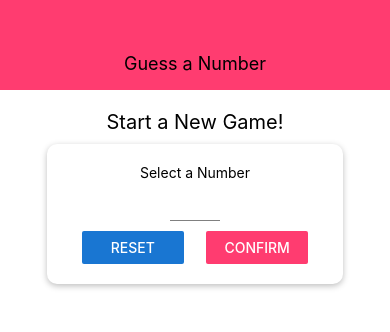
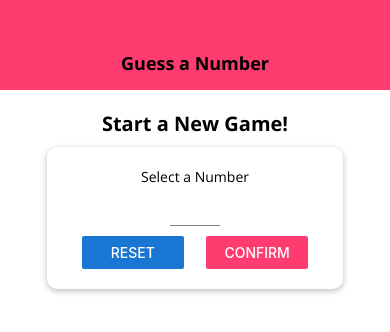
Before and after one commit to MachukIvan/guess-number-app, a React Native app: screen / in a window 390 px wide. Shown: the top 332 px of the page. Built offline with nearby package versions, Linux system fonts and the light colour scheme.

Commit message:
Added and set up custom fonts

```diff
--- a/App.js
+++ b/App.js
@@ -1,14 +1,34 @@
 import React, { useState } from 'react';
 import { StyleSheet, View } from 'react-native';
+import * as Font from 'expo-font';
+import { AppLoading } from 'expo';
 
 import Header from './components/Header';
 import StartGameScreen from './screens/StartGameScreen';
 import GameScreen from './screens/GameScreen';
 import GameOverScreen from './screens/GameOverScreen';
 
+const fetchFonts = () => {
+  return Font.loadAsync({
+    'open-sans': require('./assets/fonts/OpenSans-Regular.ttf'),
+    'open-sans-bold': require('./assets/fonts/OpenSans-Bold.ttf'),
+  });
+};
+
 export default function App() {
   const [userNumber, setUserNumber] = useState();
   const [guessRounds, setGuessRounds] = useState(0);
+  const [dataLoaded, setDataLoaded] = useState(false);
+
+  if (!dataLoaded) {
+    return (
+      <AppLoading
+        startAsync={fetchFonts}
+        onFinish={() => setDataLoaded(true)}
+        onError={(error) => console.error(error)}
+      />
+    );
+  }
 
   const configureNewGameHandler = () => {
     setGuessRounds(0);
--- /dev/null
+++ b/components/BodyText.js
@@ -0,0 +1,14 @@
+import React from 'react';
+import { Text, StyleSheet } from 'react-native';
+
+const BodyText = ({ children, style }) => (
+  <Text style={{ ...styles.body, ...style }}>{children}</Text>
+);
+
+const styles = StyleSheet.create({
+  body: {
+    fontFamily: 'open-sans',
+  },
+});
+
+export default BodyText;
--- a/components/Header.js
+++ b/components/Header.js
@@ -1,10 +1,11 @@
 import React from 'react';
-import { View, Text, StyleSheet } from 'react-native';
+import { View, StyleSheet } from 'react-native';
+import TitleText from './TitleText';
 import colors from '../constants/colors';
 
 const Header = ({ title }) => (
   <View style={styles.header}>
-    <Text style={styles.headerTitle}>{title}</Text>
+    <TitleText>{title}</TitleText>
   </View>
 );
 
@@ -17,10 +18,6 @@
     alignItems: 'center',
     justifyContent: 'center',
   },
-  headerTitle: {
-    color: 'black',
-    fontSize: 18,
-  },
 });
 
 export default Header;
--- /dev/null
+++ b/components/TitleText.js
@@ -0,0 +1,15 @@
+import React from 'react';
+import { Text, StyleSheet } from 'react-native';
+
+const TitleText = ({ children, style }) => (
+  <Text style={{ ...styles.body, ...style }}>{children}</Text>
+);
+
+const styles = StyleSheet.create({
+  body: {
+    fontFamily: 'open-sans-bold',
+    fontSize: 18,
+  },
+});
+
+export default TitleText;
--- a/screens/GameOverScreen.js
+++ b/screens/GameOverScreen.js
@@ -1,12 +1,13 @@
 import React from 'react';
-import { View, Text, StyleSheet, Button } from 'react-native';
+import { View, StyleSheet, Button } from 'react-native';
+import BodyText from '../components/BodyText';
 
 const GameOverScreen = ({ roundsNumber, userNumber, onRestart }) => {
   return (
     <View style={styles.screen}>
-      <Text>The Game is Over!</Text>
-      <Text>Number of rounds: {roundsNumber} </Text>
-      <Text>User Number: {userNumber} </Text>
+      <BodyText>The Game is Over!</BodyText>
+      <BodyText>Number of rounds: {roundsNumber} </BodyText>
+      <BodyText>User Number: {userNumber} </BodyText>
       <Button title="NEW GAME" onPress={onRestart} />
     </View>
   );
--- a/screens/GameScreen.js
+++ b/screens/GameScreen.js
@@ -1,5 +1,6 @@
 import React, { useState, useRef, useEffect } from 'react';
-import { View, Text, StyleSheet, Button, Alert } from 'react-native';
+import { View, StyleSheet, Button, Alert } from 'react-native';
+import BodyText from '../components/BodyText';
 
 import NumberContainer from '../components/NumberContainer';
 import Card from '../components/Card';
@@ -59,7 +60,7 @@
 
   return (
     <View style={styles.screen}>
-      <Text>Opponent's Guess</Text>
+      <BodyText>Opponent's Guess</BodyText>
       <NumberContainer>{currentGuess}</NumberContainer>
       <Card style={styles.buttonContainer}>
         <Button title="LOWER" onPress={() => nextGuessHandler('lower')} />
--- a/screens/StartGameScreen.js
+++ b/screens/StartGameScreen.js
@@ -1,7 +1,6 @@
 import React, { useState } from 'react';
 import {
   View,
-  Text,
   StyleSheet,
   Button,
   TouchableWithoutFeedback,
@@ -9,6 +8,8 @@
   Alert,
 } from 'react-native';
 import colors from '../constants/colors';
+import TitleText from '../components/TitleText';
+import BodyText from '../components/BodyText';
 
 import Card from '../components/Card';
 import Input from '../components/Input';
@@ -19,7 +20,7 @@
   const [confirmed, setConfirmed] = useState(false);
   const [selectedNumber, setSelectedNumber] = useState();
 
-  const numberInputHandler = inputText => {
+  const numberInputHandler = (inputText) => {
     setEnteredValue(inputText.replace(/[^0-9]/g, ''));
   };
 
@@ -47,9 +48,9 @@
   return (
     <TouchableWithoutFeedback onPress={() => Keyboard.dismiss()}>
       <View style={styles.screen}>
-        <Text style={styles.title}>Start a New Game!</Text>
+        <TitleText style={styles.title}>Start a New Game!</TitleText>
         <Card style={styles.inputContainer}>
-          <Text>Select a Number</Text>
+          <BodyText>Select a Number</BodyText>
           <Input
             style={styles.input}
             blurOnSubmit
@@ -79,7 +80,7 @@
         </Card>
         {confirmed && (
           <Card style={styles.summaryContainer}>
-            <Text>You selected:</Text>
+            <BodyText>You selected:</BodyText>
             <NumberContainer>{selectedNumber}</NumberContainer>
             <Button
               title="START GAME"
```
Also changed, not shown: assets/fonts/OpenSans-Bold.ttf (added), assets/fonts/OpenSans-Regular.ttf (added).
